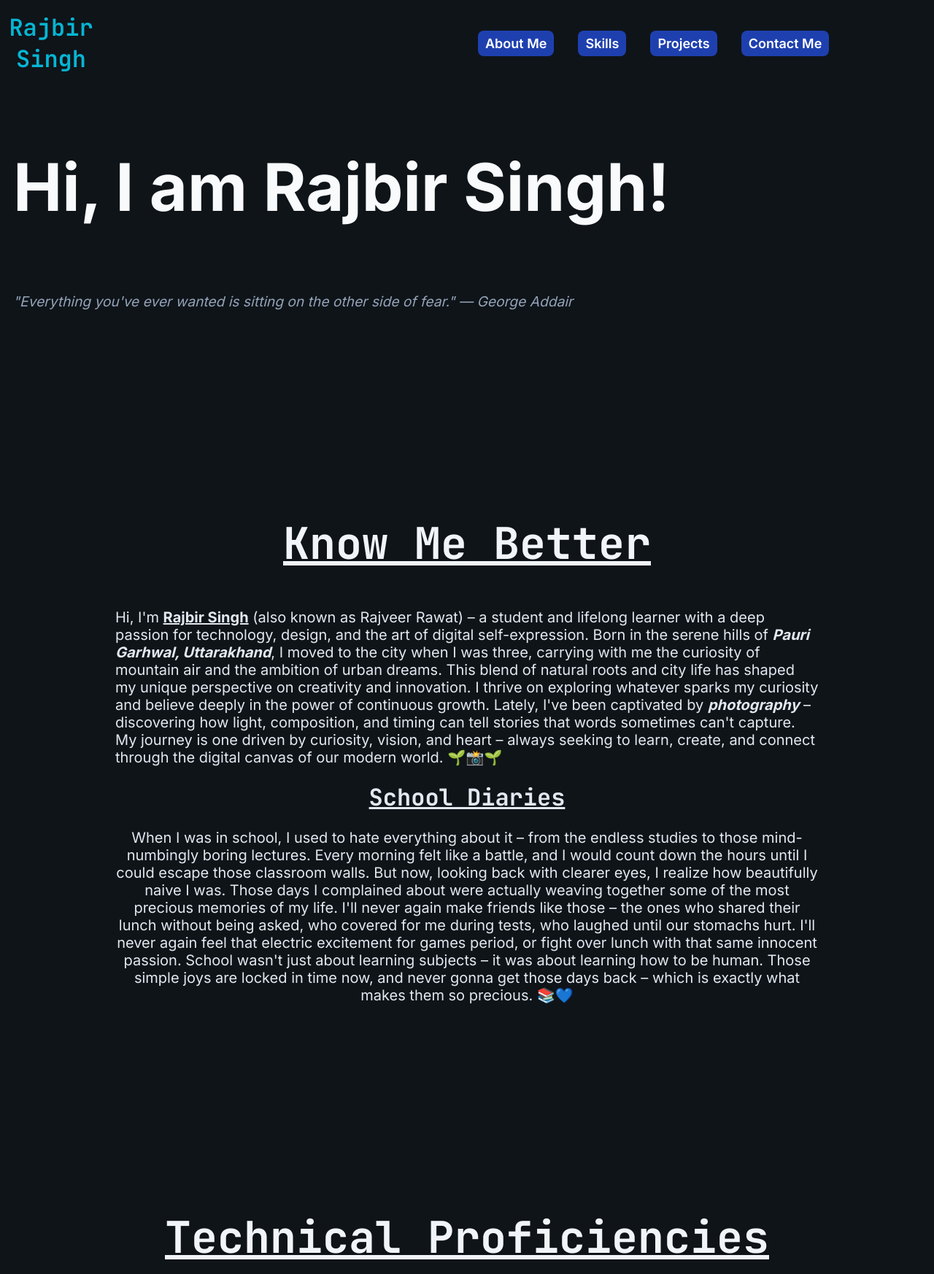
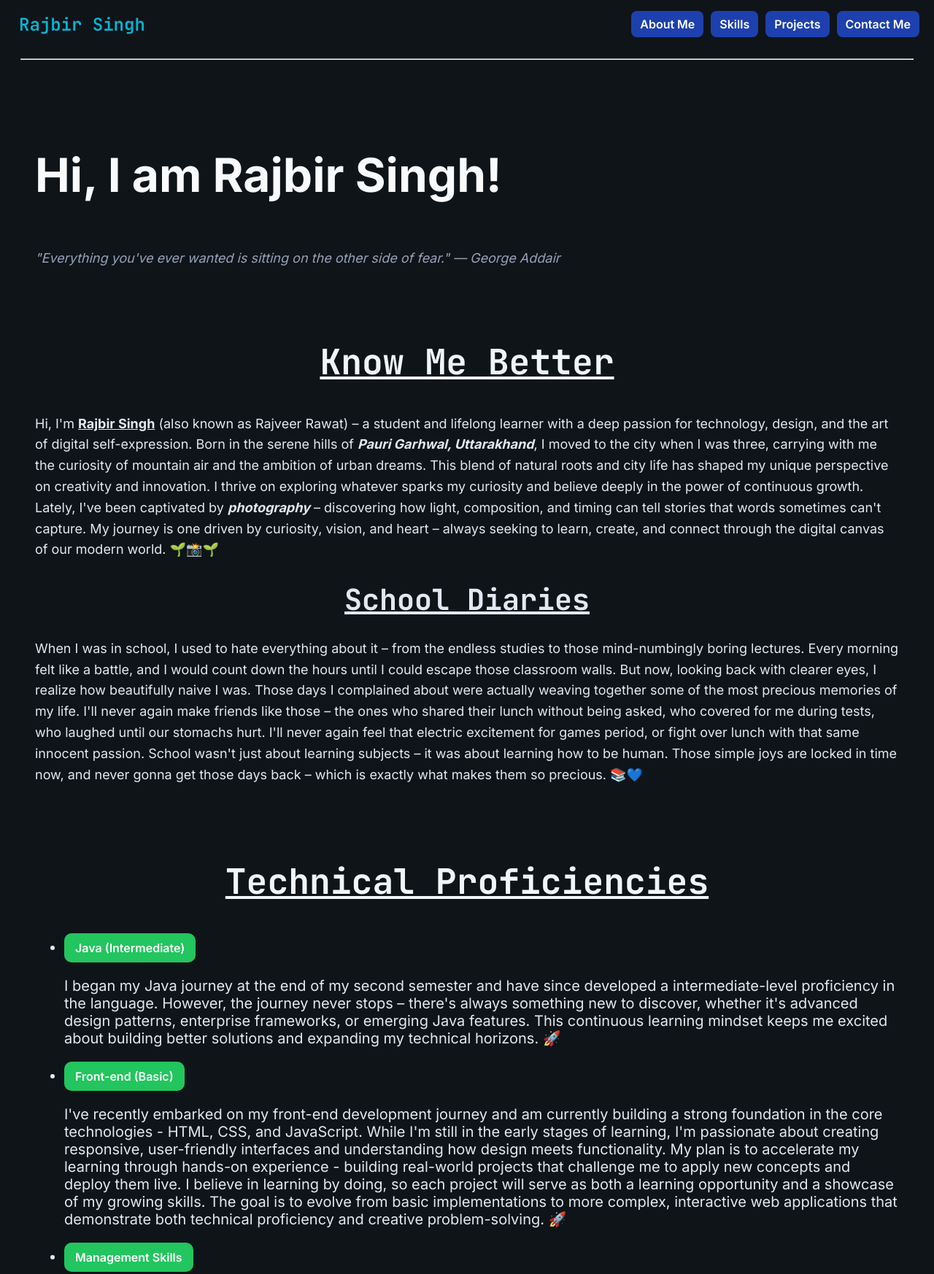
Before and after one commit to rjvrr/simplePortfolio, a plain HTML site: page index.html in a window 1280 px wide. Shown: the top 1746 px of the page at 73% size. Drawn offline with Linux system fonts and the light colour scheme.

Commit message:
Update index.html

```diff
--- a/index.html
+++ b/index.html
@@ -9,16 +9,18 @@
 <body style="background-color: #0f1419;">
     <div class="navbar">
         <button class="name">Rajbir Singh</button>
-        <a href="#a1"><button class="a">About Me</button></a>
-        <a href="#b1"><button class ="b">Skills</button></a>
-        <a href="#c1"><button class="c">Projects</button></a>
-        <a href="#d1"><button class="d">Contact Me</button></a>
+        <div class="nav-links">
+            <a href="#a1"><button class="a">About Me</button></a>
+            <a href="#b1"><button class ="b">Skills</button></a>
+            <a href="#c1"><button class="c">Projects</button></a>
+            <a href="#d1"><button class="d">Contact Me</button></a>
+        </div>
     </div>
     <hr>
     <p class="me">Hi, I am Rajbir Singh!</p>
     <p class="q">"Everything you've ever wanted is sitting on the other side of fear." — George Addair</p>
-    <h2 class="intro" , id="a1"><u>Know Me Better</u></h2>
-    <p class="intro1" >Hi, I'm <u><b>Rajbir Singh</b></u> (also known as Rajveer Rawat) –
+    <h2 class="intro" id="a1"><u>Know Me Better</u></h2>
+    <p class="intro1">Hi, I'm <u><b>Rajbir Singh</b></u> (also known as Rajveer Rawat) –
         a student and lifelong learner with a deep passion for technology, design, and the art of digital self-expression.
         Born in the serene hills of <i><b>Pauri Garhwal, Uttarakhand</b></i>, I moved to the city when I was three, carrying with me the curiosity of mountain air
         and the ambition of urban dreams. This blend of natural roots and city life has shaped my unique perspective on creativity and innovation.
@@ -26,8 +28,8 @@
         I've been captivated by <i><b>photography</b></i> – discovering how light, composition, and timing can tell stories that words sometimes can't capture.
         My journey is one driven by curiosity, vision, and heart – always seeking to learn, create, and connect through the digital canvas of our modern world. 🌱📸🌱
     </p>
-    <h1 class="school" ><u>School Diaries</u></h1>
-    <p class = "s1">When I was in school, I used to hate everything about it – from the endless studies to those mind-numbingly boring lectures.
+    <h1 class="school"><u>School Diaries</u></h1>
+    <p class="s1">When I was in school, I used to hate everything about it – from the endless studies to those mind-numbingly boring lectures.
         Every morning felt like a battle, and I would count down the hours until I could escape those classroom walls.
         But now, looking back with clearer eyes, I realize how beautifully naive I was.
         Those days I complained about were actually weaving together some of the most precious memories of my life.
@@ -37,27 +39,28 @@
         Those simple joys are locked in time now, and never gonna get those days back – which is exactly what makes them so precious. 📚💙
     </p>
 
-
-    <h2 class="skills" , id="b1"><u>Technical Proficiencies</u></h2>
+    <h2 class="skills" id="b1"><u>Technical Proficiencies</u></h2>
     <ul class="list">
-            <li><button class = "java">Java (Intermediate)</button><p>I began my Java journey at the end of my second semester and have since developed a intermediate-level proficiency in the language.
-            However, the journey never stops – there's always something new to discover, whether it's advanced design patterns, enterprise frameworks,
-            or emerging Java features. This continuous learning mindset keeps me excited about building better solutions and expanding my technical horizons. 🚀
+        <li><button class="java">Java (Intermediate)</button><p>I began my Java journey at the end of my second semester and have since developed a intermediate-level proficiency in the language.
+        However, the journey never stops – there's always something new to discover, whether it's advanced design patterns, enterprise frameworks,
+        or emerging Java features. This continuous learning mindset keeps me excited about building better solutions and expanding my technical horizons. 🚀
         </p></li>
-        <li><button class="front">Front-end (Basic) </button><p>I've recently embarked on my front-end development journey and am currently building a strong foundation in the core technologies -
+        <li><button class="front">Front-end (Basic)</button><p>I've recently embarked on my front-end development journey and am currently building a strong foundation in the core technologies -
              HTML, CSS, and JavaScript. While I'm still in the early stages of learning, I'm passionate about
              creating responsive, user-friendly interfaces and understanding how design meets functionality.
             My plan is to accelerate my learning through hands-on experience - building real-world projects that challenge me to apply new concepts and deploy them
             live. I believe in learning by doing, so each project will serve as both a learning opportunity and a showcase of my growing skills.
             The goal is to evolve from basic implementations to more complex, interactive web applications that demonstrate both technical proficiency and
              creative problem-solving. 🚀</p></li>
-        <li><button class="management">Management Skills</button></li> <p>My management abilities stem from a natural inclination to organize, lead, and collaborate effectively with diverse teams.
+        <li><button class="management">Management Skills</button><p>My management abilities stem from a natural inclination to organize, lead, and collaborate effectively with diverse teams.
             I excel at strategic planning and breaking down complex projects into manageable tasks while maintaining clear timelines and deliverables.
-             Communication forms the cornerstone of my management approach – I believe in transparent dialogue and ensuring every team member feels heard and valued.</p>
+             Communication forms the cornerstone of my management approach – I believe in transparent dialogue and ensuring every team member feels heard and valued.</p></li>
     </ul>
+
     <style>
         body {
             margin-top: 80px;
+            padding: 0 20px;
         }
 
         .navbar {
@@ -67,260 +70,212 @@
             width: 100%;
             background-color: #0f1419;
             z-index: 1000;
-            padding: 15px 0;
+            padding: 15px 20px;
             display: flex;
             align-items: center;
-            gap: 15px;
+            justify-content: space-between;
+            box-sizing: border-box;
         }
 
-        .management{
+        .nav-links {
+            display: flex;
+            gap: 10px;
+            flex-wrap: wrap;
+        }
+
+        .management, .front, .java {
             background-color: #22c55e;
-            color:white;
-            border:none;
-            padding-top:10px;
-            padding-bottom:10px;
-            padding-left:7px;
-            padding-right:7px;
+            color: white;
+            border: none;
+            padding: 10px 15px;
             transition: padding 0.25s;
             border-radius: 10px;
-            font-size: larger;
+            font-size: 16px;
             font-family: 'Inter', sans-serif;
             font-weight: 600;
         }
-        .management:hover{
-            padding-top:13px;
-            padding-bottom: 13px;
-            padding-right:10px;
-            padding-left:10px;
+
+        .management:hover, .front:hover, .java:hover {
+            padding: 13px 18px;
         }
-        .front{
-            background-color: #22c55e;
-            color:white;
-            border:none;
-            padding-top:10px;
-            padding-bottom:10px;
-            padding-left:7px;
-            padding-right:7px;
-            transition: padding 0.25s;
-            border-radius: 10px;
-            font-size: larger;
-            font-family: 'Inter', sans-serif;
-            font-weight: 600;
-        }
-        .front:hover{
-            padding-top:13px;
-            padding-bottom: 13px;
-            padding-right:10px;
-            padding-left:10px;
-        }
-        .java{
-            background-color: #22c55e;
-            color:white;
-            border:none;
-            padding-top:10px;
-            padding-bottom:10px;
-            padding-left:7px;
-            padding-right:7px;
-            transition: padding 0.25s;
-            border-radius: 10px;
-            font-size: larger;
-            font-family: 'Inter', sans-serif;
-            font-weight: 600;
-        }
-        .java:hover{
-            padding-top:13px;
-            padding-bottom: 13px;
-            padding-right:10px;
-            padding-left:10px;
-        }
-        .list{
-            font-size: 25px;
-            margin-left: 200px;
+
+        .list {
+            font-size: 20px;
+            margin-left: 20px;
             color: #e2e8f0;
             font-family: 'Inter', sans-serif;
+            padding-right: 20px;
         }
-        .skills{
+
+        .skills {
             text-align: center;
-            font-size: 60px;
-            text-align: center;
-            margin-top: 280px;
+            font-size: 3rem;
+            margin-top: 100px;
             font-family: 'JetBrains Mono', monospace;
             color: #f1f5f9;
         }
-        .s1{
-            text-align: center;
-            font-size: 20px;
-            margin-left: 150px;
-            margin-right: 150px ;
+
+        .s1, .intro1 {
+            font-size: 18px;
+            margin: 0 20px;
             color: #e2e8f0;
             font-family: 'Inter', sans-serif;
+            line-height: 1.6;
         }
-        .school{
+
+        .school {
             text-align: center;
             color: #e2e8f0;
             font-family: 'JetBrains Mono', monospace;
+            font-size: 2.5rem;
         }
-        .intro1{
-            font-size: 20px;
-            margin-left: 150px;
-            margin-right: 150px ;
-            color: #e2e8f0;
-            font-family: 'Inter', sans-serif;
-        }
-        .intro{
-            font-size: 60px;
+
+        .intro {
+            font-size: 3rem;
             text-align: center;
-            margin-top: 280px;
+            margin-top: 100px;
             font-family: 'JetBrains Mono', monospace;
             color: #f1f5f9;
         }
-        .q{
+
+        .q {
             font-family: 'Inter', sans-serif;
-            vertical-align:top;
             color: #94a3b8;
-            margin-left: 10px;
+            margin: 0 20px;
             font-style: italic;
-            font-size: larger;
+            font-size: 18px;
         }
-        .me{
+
+        .me {
             margin-top: 120px;
-            font-size: 90px;
-            margin-left: 10px;
-            margin-right: 10px;
+            font-size: 4rem;
+            margin-left: 20px;
+            margin-right: 20px;
             font-family: 'Inter', sans-serif;
             font-weight: 700;
             color: #f8fafc;
+            line-height: 1.2;
         }
-        .name{
+
+        .name {
             background-color: #0f1419;
             color: #06b6d4;
             border: none;
-            font-size: xx-large;
+            font-size: 1.5rem;
             font-family: 'JetBrains Mono', monospace;
             font-weight: 600;
-            cursor:pointer;
-            width: 140px;
+            cursor: pointer;
         }
-        .name:hover{
-            font-size: 30px;
-            transform: scale(0.9);
+
+        .name:hover {
+            transform: scale(0.95);
             transition: transform 0.2s;
             color: #0891b2;
         }
-        .name, .a, .b, .c, .d {
-            vertical-align: top;
+
+        .a, .b, .c, .d {
+            font-size: 16px;
+            background-color: #1e40af;
+            color: #ffffff;
+            padding: 8px 12px;
+            border: none;
+            border-radius: 8px;
+            cursor: pointer;
+            font-family: 'Inter', sans-serif;
+            font-weight: 600;
+            transition: all 0.3s;
         }
 
-        .a{
-            font-size: large;
-            margin-left: 500px;
-            background-color: #1e40af;
-            color: #ffffff;
-            padding-left: 10px;
-            padding-right: 10px;
-            padding-top: 7px;
-            padding-bottom: 7px;
-            border: none;
-            border-radius: 8px;
-            cursor:pointer;
-            margin-right: 8px;
-            font-family: 'Inter', sans-serif;
-            font-weight: 600;
-            transition: background-color 0.35s,color 0.35s , padding 0.2s;
+        .a:hover, .b:hover, .c:hover, .d:hover {
+            background-color: #1d4ed8;
+            padding: 10px 15px;
         }
-        .a:hover{
-            background-color: #1d4ed8;
-            padding-left: 12px;
-            padding-right: 12px;
-            padding-top: 9px;
-            padding-bottom: 9px;
-        }
-        .a:active{
+
+        .a:active, .b:active, .c:active, .d:active {
             opacity: 0.7;
         }
 
-        .b{
-            margin-left: 10px;
-            font-size: large;
-            background-color: #1e40af;
-            color: #ffffff;
-            padding-left: 10px;
-            padding-right: 10px;
-            padding-top: 7px;
-            padding-bottom: 7px;
-            border: none;
-            border-radius: 8px;
-            cursor:pointer;
-            margin-right: 8px;
-            font-family: 'Inter', sans-serif;
-            font-weight: 600;
-            transition: background-color 0.35s,color 0.35s , padding 0.2s;
-        }
-        .b:hover{
-            background-color: #1d4ed8;
-            padding-left: 12px;
-            padding-right: 12px;
-            padding-top: 9px;
-            padding-bottom: 9px;
-        }
-        .b:active{
-            opacity: 0.7;
+        /* Mobile Responsive Styles */
+        @media (max-width: 768px) {
+            .navbar {
+                flex-direction: column;
+                padding: 10px;
+                gap: 15px;
+            }
+
+            .nav-links {
+                justify-content: center;
+            }
+
+            .me {
+                font-size: 2.5rem;
+                margin-top: 160px;
+                text-align: center;
+            }
+
+            .intro, .skills {
+                font-size: 2rem;
+                margin-top: 60px;
+            }
+
+            .school {
+                font-size: 1.8rem;
+            }
+
+            .s1, .intro1 {
+                font-size: 16px;
+                margin: 0 10px;
+                text-align: justify;
+            }
+
+            .q {
+                font-size: 16px;
+                text-align: center;
+                margin: 20px 10px;
+            }
+
+            .list {
+                margin-left: 10px;
+                font-size: 16px;
+                padding-right: 10px;
+            }
+
+            body {
+                margin-top: 140px;
+                padding: 0 10px;
+            }
         }
 
-        .c{
-            margin-left: 10px;
-            font-size: large;
-            background-color: #1e40af;
-            color: #ffffff;
-            padding-left: 10px;
-            padding-right: 10px;
-            padding-top: 7px;
-            padding-bottom: 7px;
-            border: none;
-            border-radius: 8px;
-            cursor:pointer;
-            margin-right: 8px;
-            font-family: 'Inter', sans-serif;
-            font-weight: 600;
-            transition: background-color 0.35s,color 0.35s , padding 0.2s;
-        }
-        .c:hover{
-            background-color: #1d4ed8;
-            padding-left: 12px;
-            padding-right: 12px;
-            padding-top: 9px;
-            padding-bottom: 9px;
-        }
-        .c:active{
-            opacity: 0.7;
-        }
+        @media (max-width: 480px) {
+            .nav-links {
+                flex-direction: column;
+                width: 100%;
+            }
 
-        .d{
-            margin-left: 10px;
-            font-size: large;
-            background-color: #1e40af;
-            color: #ffffff;
-            padding-left: 10px;
-            padding-right: 10px;
-            padding-top: 7px;
-            padding-bottom: 7px;
-            border: none;
-            border-radius: 8px;
-            cursor:pointer;
-            margin-right: 8px;
-            font-family: 'Inter', sans-serif;
-            font-weight: 600;
-            transition: background-color 0.35s,color 0.35s , padding 0.2s;
-        }
-        .d:hover{
-            background-color: #1d4ed8;
-            padding-left: 12px;
-            padding-right: 12px;
-            padding-top: 9px;
-            padding-bottom: 9px;
-        }
-        .d:active{
-            opacity: 0.7;
+            .a, .b, .c, .d {
+                width: 100%;
+                margin: 2px 0;
+            }
+
+            .me {
+                font-size: 2rem;
+            }
+
+            .intro, .skills {
+                font-size: 1.5rem;
+            }
+
+            .school {
+                font-size: 1.4rem;
+            }
+
+            .name {
+                font-size: 1.2rem;
+            }
+
+            body {
+                margin-top: 200px;
+            }
         }
     </style>
 </body>
```
